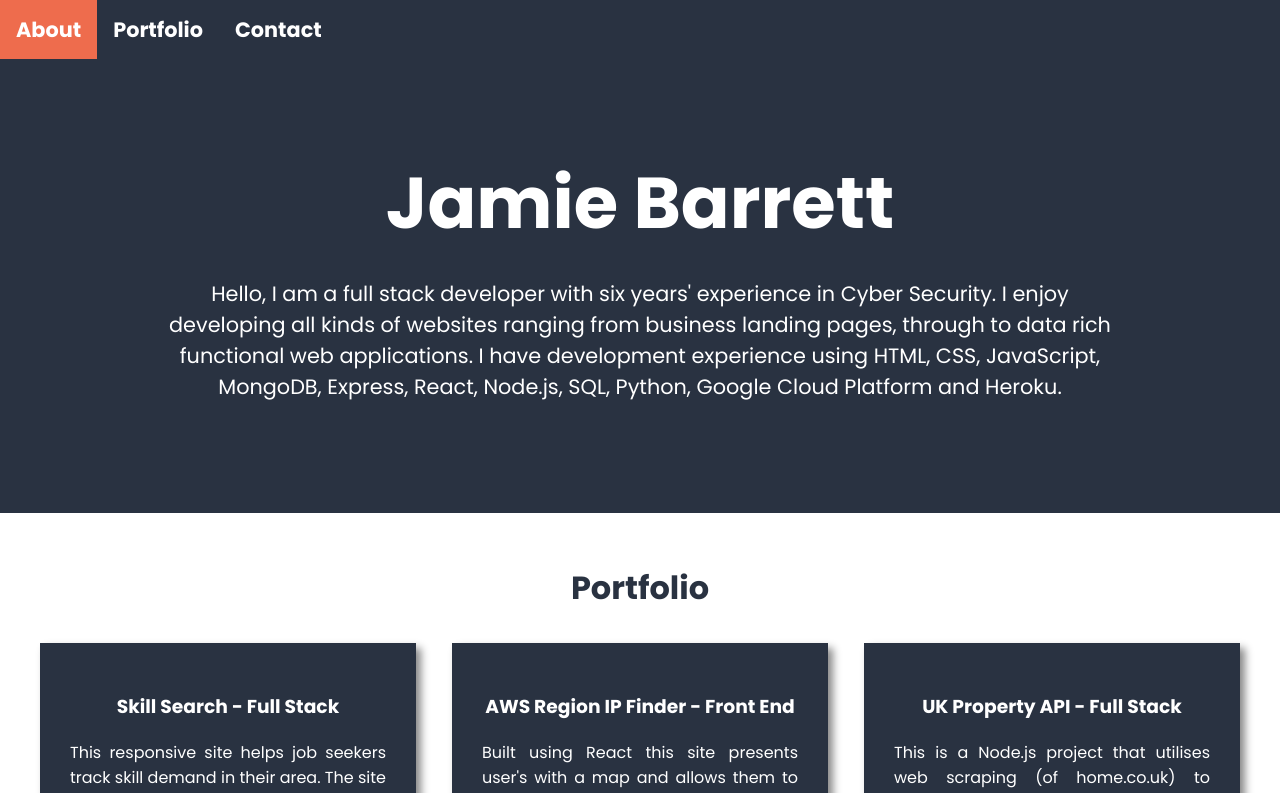
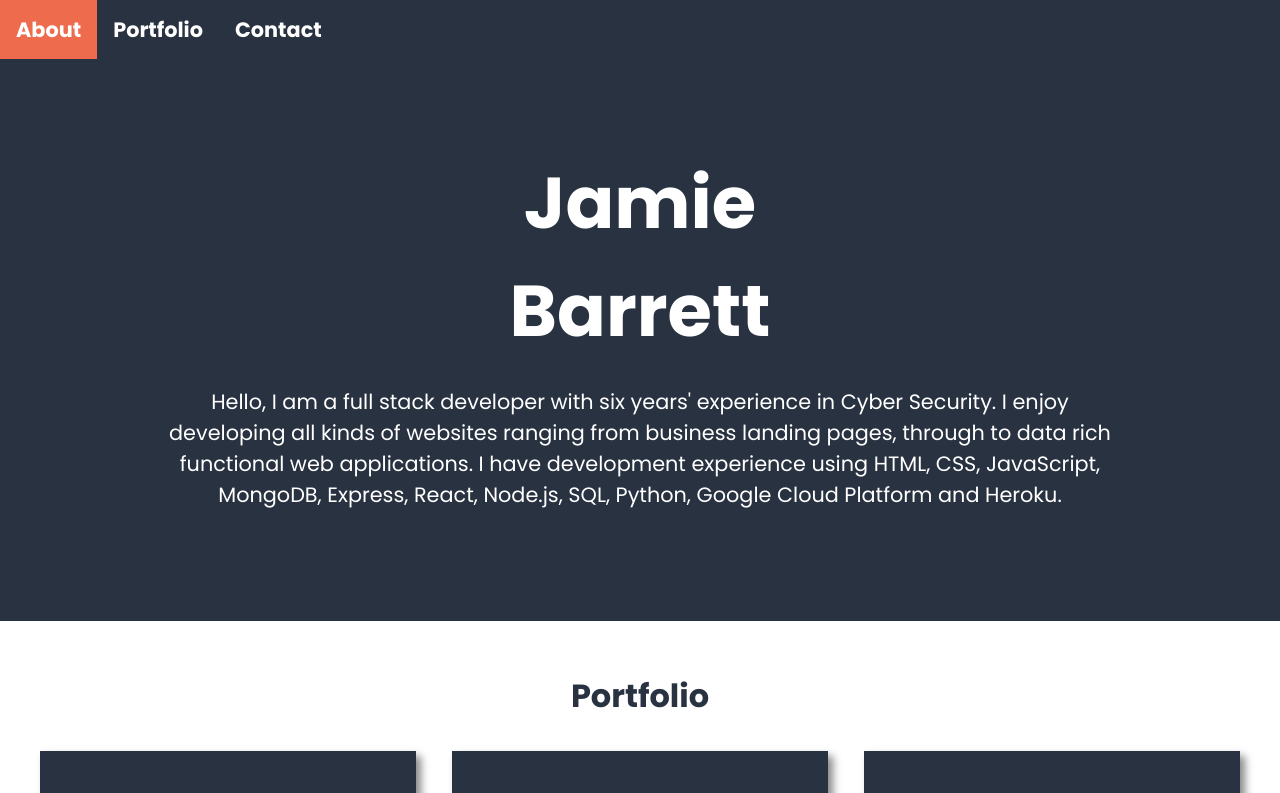
Before and after one commit to jb-0/site-react, a React (Create React App) app in the folder frontend/: page / in a window 1280 px wide. Shown: the top 793 px of the page. Built offline with nearby package versions, Linux system fonts and the light colour scheme; no server answers.

Commit message:
Made my name into spans and animated them to drop down on load

```diff
--- a/frontend/src/components/home/Intro.jsx
+++ b/frontend/src/components/home/Intro.jsx
@@ -1,10 +1,25 @@
-import React from 'react';
+import React, { useRef } from 'react';
 import '../../styles/Intro.css';
 
 function Intro() {
+  const name = 'Jamie Barrett';
+  const nameSpans = name.split('').map((letter, index) => {
+    let classNames = 'name'
+    if (letter === ' ') classNames = `${classNames} space`
+
+    return (<><span
+      className={classNames}
+      style={{ 'animation-delay': `${index * 100}ms` }}
+    >
+      {letter}
+    </span>{letter === ' ' ? <br></br> : null}</>
+    )
+  });
+
   return (
     <div className="intro" id="about">
-      <h1>Jamie Barrett</h1>
+      <h1>{nameSpans}</h1>
+
       <p>
         Hello, I am a full stack developer with six years' experience in Cyber
         Security. I enjoy developing all kinds of websites ranging from business
--- a/frontend/src/styles/Intro.css
+++ b/frontend/src/styles/Intro.css
@@ -1,5 +1,4 @@
 .intro h1 {
-    /* font-family: 'Pacifico', cursive; */
     font-size: 4.5rem;
     color: var(--secondary-color);;
     margin: 0px;
@@ -10,3 +9,18 @@
     padding: 90px 12.5%;
     font-size: 1.3rem;
   }
+
+.name {
+    animation-name: dropNameFromTop;
+    animation-duration: 2s;
+    display: inline-block;
+}
+
+@keyframes dropNameFromTop {
+    0% {
+      transform: translateY(-200%);
+    }
+    100% {
+      transform: translateY(0);
+    }
+  }
```
